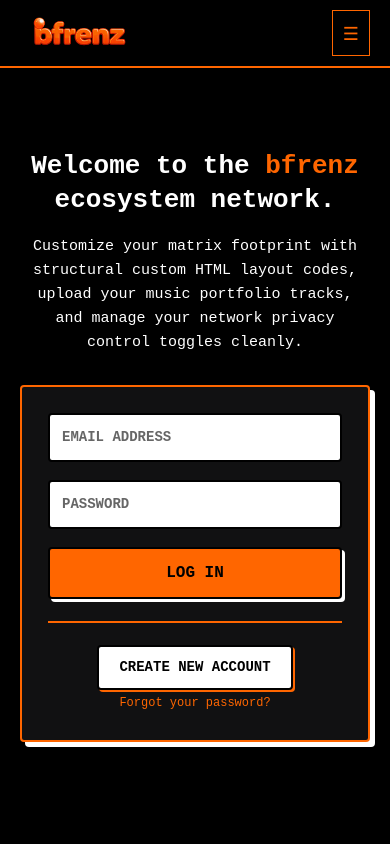
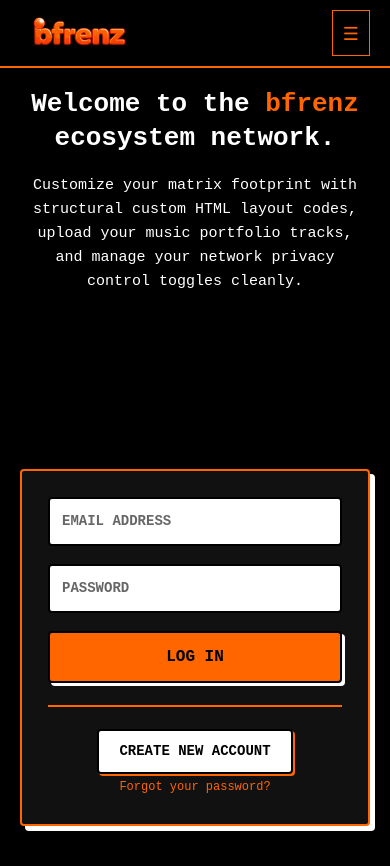
Before and after one commit to Dead-world/BFRENZ, a React (Vite) app: page / in a window 390 px wide. Before the commit the page ends 844 px from the top, so only its background shows below. Built offline with nearby package versions, Linux system fonts and the light colour scheme.

Commit message:
Centered forgot password

```diff
--- a/src/pages/LandingPage.css
+++ b/src/pages/LandingPage.css
@@ -189,12 +189,20 @@
 }
 
 @media (max-width: 768px) {
-  .landing-content-split {
-    flex-direction: column !important;
-    text-align: center !important;
-    padding-top: 20px !important;
-    gap: 30px !important;
-  }
+ /* 🎯 FIXED: Perfect Vertical and Horizontal Alignment Layout */
+.landing-content-split {
+  display: flex !important;
+  justify-content: center !important;  /* Centers elements horizontally */
+  align-items: center !important;      /* Centers elements vertically */
+  gap: 60px !important;               /* Uniform spacing between hero text and card */
+  max-width: 1200px !important;
+  width: 100% !important;
+  min-height: calc(100vh - 46px) !important; /* Subtracts navbar height to fill remaining screen space */
+  margin: 0 auto !important;
+  padding: 40px 20px !important;
+  box-sizing: border-box !important;
+}
+
   .landing-hero-title {
     font-size: 26px !important;
   }
@@ -202,3 +210,18 @@
     max-width: 100% !important;
   }
 }
+@media (max-width: 768px) {
+  .landing-content-split {
+    flex-direction: column !important;
+    justify-content: center !important;
+    text-align: center !important;
+    padding-top: 20px !important;
+    gap: 30px !important;
+  }
+  .landing-hero-text {
+    max-width: 100% !important;
+  }
+  .landing-login-card {
+    max-width: 100% !important;
+  }
+}
```
